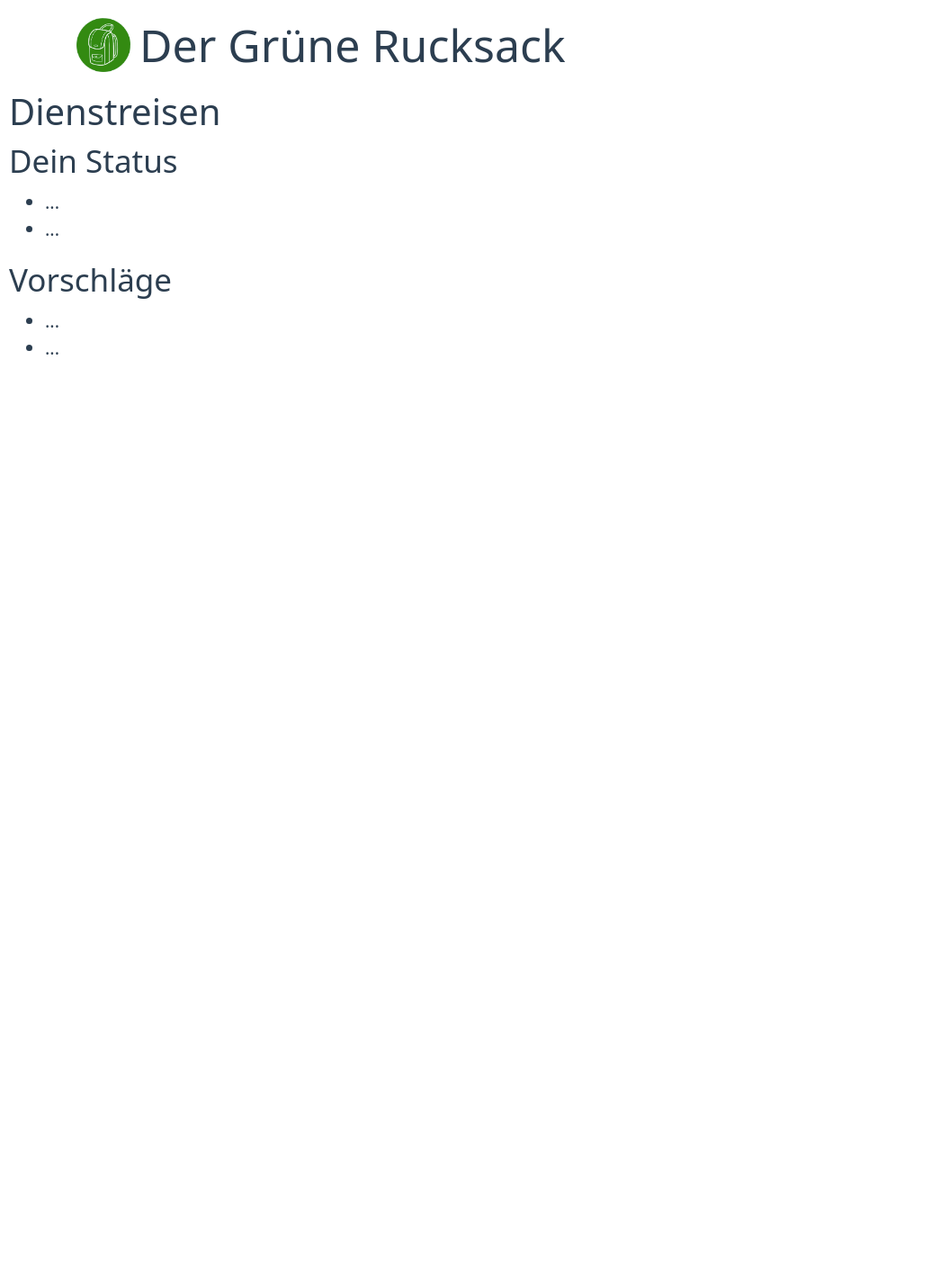
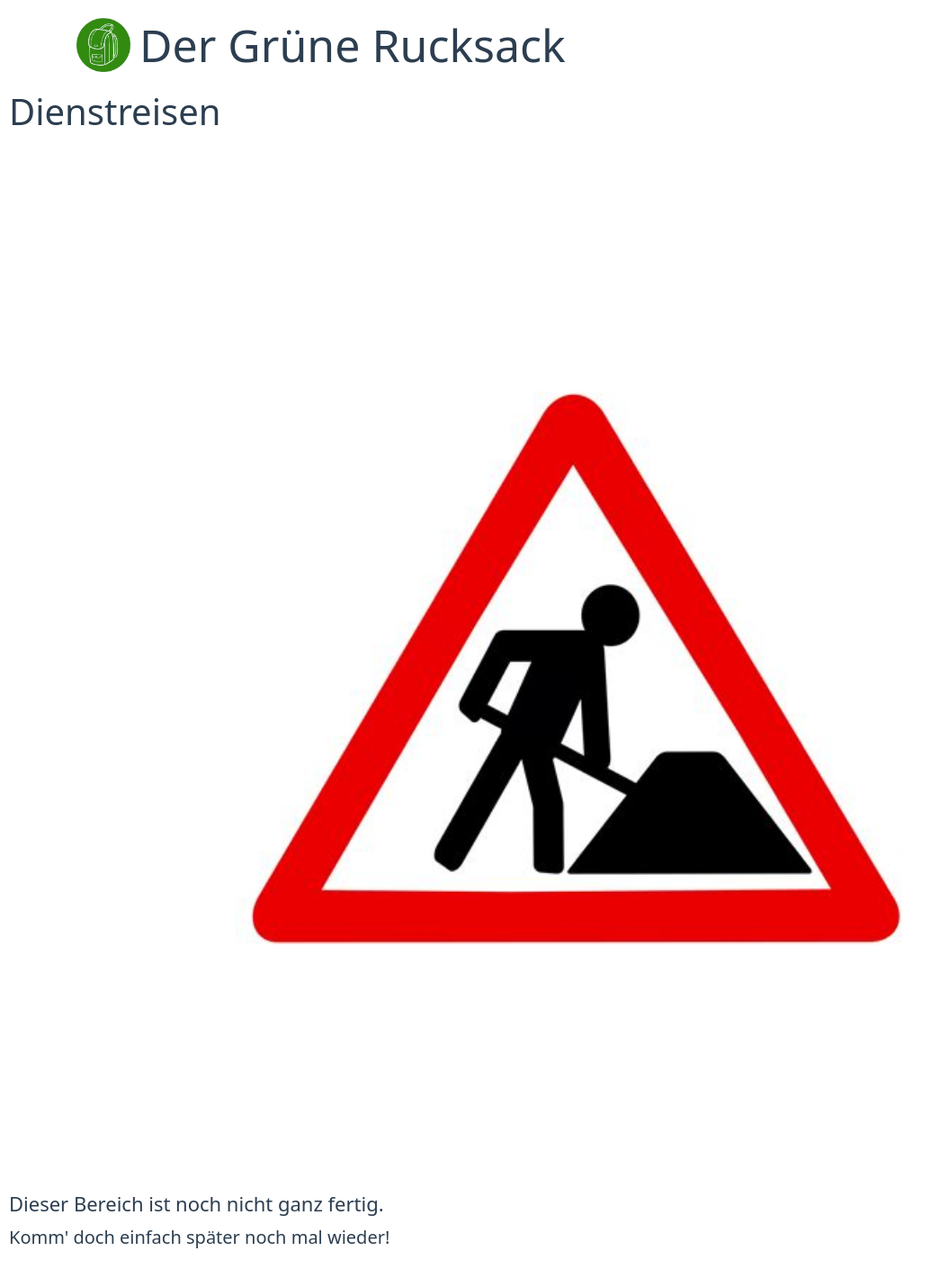
Before and after one commit to drei-lander-hack/green-backpack, a Vue app: page /#/section/Dienstreisen in a window 1280 px wide. Shown: the whole page at 90% size, without its empty margins (0-1055 px from the left). Before the commit the page ends 800 px from the top, so only its background shows below. Built offline with nearby package versions, Linux system fonts and the light colour scheme.

Commit message:
Building site page

```diff
--- a/src/components/Section.vue
+++ b/src/components/Section.vue
@@ -1,11 +1,13 @@
 <script lang="ts">
 import { defineComponent } from 'vue'
 import { mutationTypes } from "../store"
+import baustelle from "../assets/baustelle.jpg"
 
 const component = defineComponent({
   data() {
     return {
       section: "",
+      baustelle,
     }
   },
 
@@ -28,24 +30,19 @@ export default component
 <template>
   <h2>{{ section }}</h2>
 
-  <h3>Dein Status</h3>
+  <img :src="baustelle" />
+  <h3>Dieser Bereich ist noch nicht ganz fertig.</h3>
 
-  <ul>
-    <li>...</li>
-    <li>...</li>
-  </ul>
-
-  <h3>Vorschläge</h3>
-
-  <ul>
-    <li>...</li>
-    <li>...</li>
-  </ul>
+  <p>Komm' doch einfach später noch mal wieder!</p>
 </template>
 
 <style scoped>
-ul {
-  text-align: left;
+h3 {
+  font-size: 110%;
+}
 
+img {
+  width: 100%;
+  padding: 20%;
 }
 </style>
```
Also changed, not shown: src/assets/baustelle.jpg (added).
